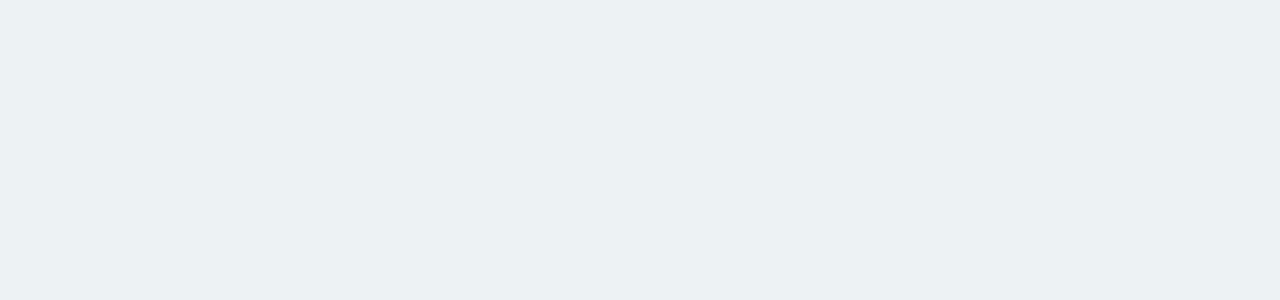
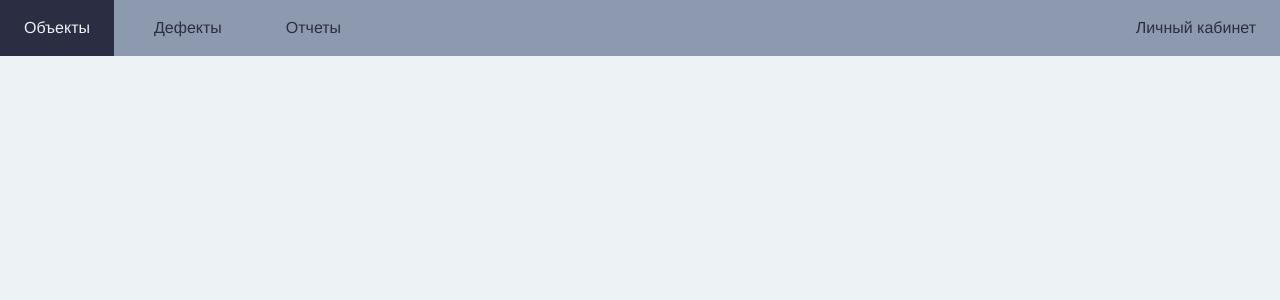
Before and after one commit to frankiww/ControlSystem, a Vue app in the folder frontend/: page /defects/1 in a window 1280 px wide. Before the commit this address had no page. Shown: the top 300 px of the page. Built offline with nearby package versions, Linux system fonts and the light colour scheme; the HTML template or start-up script is replaced by a standard one.

Commit message:
добавила шапку с навигацией

```diff
--- a/frontend/src/App.vue
+++ b/frontend/src/App.vue
@@ -2,11 +2,13 @@
 <!-- 8D99AE -->
 <!-- EDF2F4 -->
 
-<script>
+<script setup>
+import Navbar from './components/Navbar.vue';
 </script>
 
 <template>
   <div id="app">
+    <Navbar v-if="$route.path !== '/login'" />
     <router-view />
   </div>
 </template>
--- /dev/null
+++ b/frontend/src/components/Navbar.vue
@@ -0,0 +1,31 @@
+<template>
+  <nav class="bg-medium text-dark flex justify-between items-center  sticky top-0 z-50">
+    <div class="flex space-x-4">
+      <router-link to="/objects" class="hover:bg-dark hover:text-light px-6 py-4">Объекты</router-link>
+      <router-link to="/defects" class="hover:bg-dark hover:text-light px-6 py-4">Дефекты</router-link>
+      <router-link to="/reports" class="hover:bg-dark hover:text-light px-6 py-4">Отчеты</router-link>
+      <router-link
+        v-if="user.role === 'manager'"
+        to="/users"
+        class="hover:bg-dark hover:text-light px-6 py-4"
+      >
+        Пользователи
+      </router-link>
+    </div>
+
+    <div>
+      <router-link to="/profile" class="hover:bg-dark hover:text-light px-6 py-5">Личный кабинет</router-link>
+    </div>
+  </nav>
+</template>
+
+<script setup>
+import { ref, onMounted } from 'vue'
+
+const user = ref({})
+
+onMounted(() => {
+  const savedUser = localStorage.getItem('user')
+  if (savedUser) user.value = JSON.parse(savedUser)
+})
+</script>
--- a/frontend/src/router/index.js
+++ b/frontend/src/router/index.js
@@ -2,6 +2,13 @@ import {createRouter, createWebHistory} from 'vue-router'
 
 import LoginView from '../views/LoginView.vue'
 import ProfileView from '../views/ProfileView.vue'
+import ObjectsView from '../views/ObjectsView.vue'
+import DefectsView from '../views/DefectsView.vue'
+import ReportsView from '../views/ReportsView.vue'
+import UsersView from '../views/UsersView.vue'
+
+
+
 
 
 const routes = [
@@ -10,7 +17,28 @@ const routes = [
     {
         path: '/profile',
         component: ProfileView,
-        meta: {requiresAuth: true} },
+        meta: {requiresAuth: true}
+    },
+        {
+        path: '/objects',
+        component: ObjectsView,
+        meta: {requiresAuth: true}
+    },
+        {
+        path: '/defects',
+        component: DefectsView,
+        meta: {requiresAuth: true}
+    },
+        {
+        path: '/reports',
+        component: ReportsView,
+        meta: {requiresAuth: true}
+    },
+        {
+        path: '/users',
+        component: UsersView,
+        meta: {requiresAuth: true}
+    },
 ]
 
 const router = createRouter({
--- /dev/null
+++ b/frontend/src/views/DefectsView.vue
@@ -0,0 +1,3 @@
+<template>
+
+</template>
--- /dev/null
+++ b/frontend/src/views/ObjectsView.vue
@@ -0,0 +1,3 @@
+<template>
+
+</template>
--- /dev/null
+++ b/frontend/src/views/ReportsView.vue
@@ -0,0 +1,3 @@
+<template>
+
+</template>
--- /dev/null
+++ b/frontend/src/views/UsersView.vue
@@ -0,0 +1,3 @@
+<template>
+
+</template>
```
